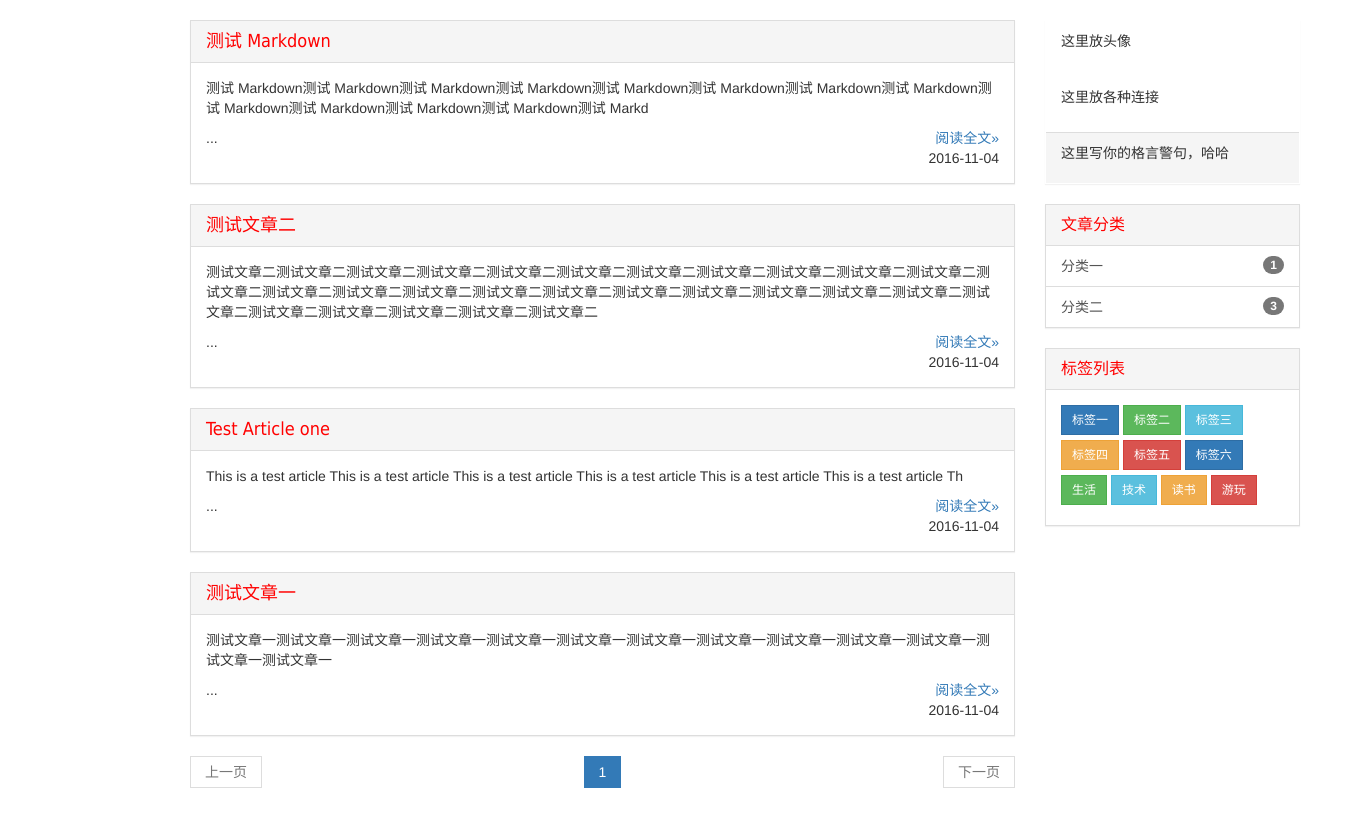
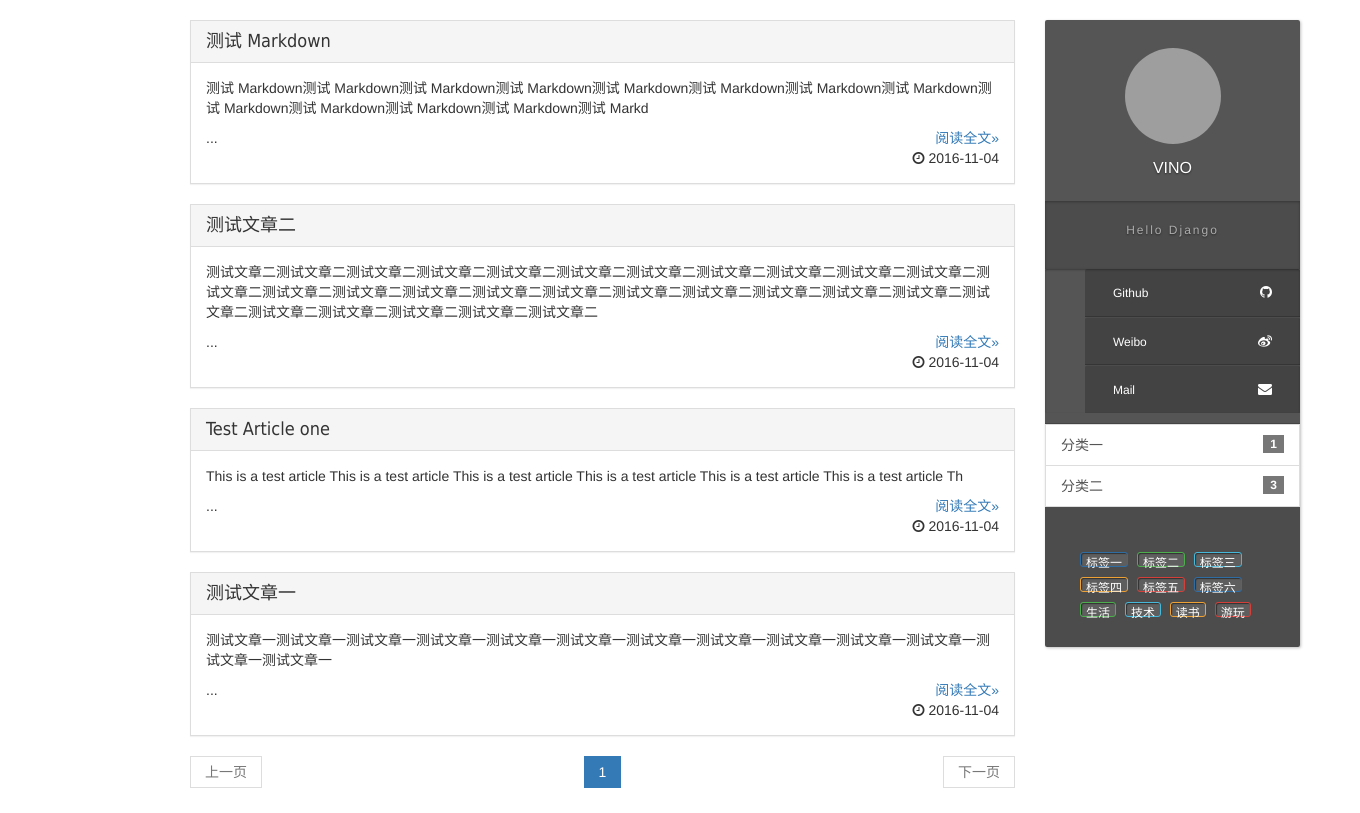
Before and after one commit to wuchangfeng/vino-django-blog, a Django app: page /blog/ in a window 1360 px wide. Shown: the part 52-865 px from the top of the page. Run offline with Django 3.2, Linux system fonts and the light colour scheme; data comes from the database, SQL or seed files in the repository; both versions use the stored data as it was after the commit; some libraries are stand-ins or nearby versions; grey boxes are pictures that could not be loaded.

Commit message:
push to github

```diff
--- a/blog/static/blog/css/blog.css
+++ b/blog/static/blog/css/blog.css
@@ -15,9 +15,7 @@ word-wrap: break-word;
 .badge{
     border-radius: 10px;
 }
-.tag{
-    margin-bottom: 5px;
-}
+
 .panel-body{
     word-wrap: break-word;
 }
--- /dev/null
+++ b/blog/static/blog/css/tools.css
@@ -0,0 +1,146 @@
+.right-card {
+    border-radius: 2px;
+    background-color: rgba(0, 0, 0, 0.7);
+    box-shadow: rgba(0, 0, 0, 0.25) 1px 1px 3px;
+}
+
+.user-icon-wrapper {
+    padding: 28px 30px 24px;
+    background-color: rgba(255, 255, 255, 0.05);
+    text-align: center;
+}
+
+.user-icon-wrapper img {
+    width: 96px;
+    height: 96px;
+    margin-bottom: 15px;
+    border-radius: 100%;
+}
+
+@keyframes rotate {
+  from {
+    transform: rotate(0deg);
+  }
+  to {
+    transform: rotate(360deg);
+  }
+}
+
+.user-icon-wrapper img:hover {
+    animation: rotate 1s linear infinite;
+}
+
+.user-icon-wrapper h2 {
+    padding: 0;
+    margin: 0;
+    font-style: normal;
+    font-weight: normal;
+    font-size: 16px;
+    text-transform: uppercase;
+    text-shadow: rgba(0, 0, 0, 0.5) 0 1px 2px;
+}
+
+.user-icon-wrapper h2 a{
+    color: white;
+    font-size: 100%;
+}
+
+.user-icon-wrapper h2 a:hover {
+    opacity: 0.7;
+}
+
+.sign {
+    padding: 20px 30px;
+    text-align: center;
+    box-shadow: rgba(0, 0, 0, 0.3) 0 1px 3px 0 inset;
+}
+
+.caterial {
+    padding: 20px 30px;
+    text-align: center;
+    box-shadow: rgba(0, 0, 0, 0.3) 0 1px 3px 0 inset;
+}
+
+.sign p {
+    text-shadow: rgba(0, 0, 0, 0.5) 0 1px 2px;
+    font-size: 12px;
+    line-height: 18px;
+    letter-spacing: 2px;
+    color: rgb(173, 173, 173);
+}
+
+.self-info {
+    list-style-type:none
+    padding: 20px;
+    background-color: rgba(255, 255, 255, 0.05);
+    border-bottom: 1px solid rgba(0, 0, 0, 0.2);
+}
+
+.self-info ul {
+    box-shadow: rgba(0, 0, 0, 0.3)  0 1px 2px 0 inset;
+    border-radius: 2px;
+}
+
+.self-info li {
+    position: relative;
+    background: rgba(0, 0, 0, 0.21);
+    height: 48px;
+    color: white;
+    border-bottom: 1px solid rgba(0, 0, 0, 0.2);
+    border-top: 1px solid rgba(255, 255 ,255,0.05);
+    border-radius: 2px 2px 0 0;
+    list-style-type:none
+}
+
+.self-info li:first-child {
+    border-top: none;
+}
+
+.self-info li:last-child {
+    border-bottom: none;
+}
+
+.self-info li a {
+    display: block;
+    padding: 0 32px 0 28px;
+    width: 160px;
+    line-height: 48px;
+    height: 48px;
+    font-size: 12px;
+    color: white;
+}
+
+.self-info li:hover {
+    background-color: rgba(0, 0, 0, 0.1);
+}
+
+.self-info li .right-icon {
+    position: absolute;
+    right: 28px;
+    top: 50%;
+    transform: translate(0, -50%);
+    display: inline-block;
+}
+
+
+
+.tags > a:hover{
+    color: rgb(220, 220, 220);
+}
+
+.tags {
+    text-align: left;
+    padding: 25px 30px 20px;
+}
+
+.tags > a {
+    font-size: 12px;
+    height: 15px;
+    line-height: 15px;
+    padding: 3px 5px;
+    margin: 0 0 10px 5px;
+    background-color: rgba(255, 255, 255, 0.1);
+    border-radius: 3px;
+    box-shadow: rgb(50, 50, 50) 1px 1px 1px inset;
+    display: inline-block;
+}
--- a/blog/templates/blog/tools.html
+++ b/blog/templates/blog/tools.html
@@ -1,20 +1,38 @@
-<div class="panel panel-pithy author">
-    <div class="panel-heading avastar">
-        <!--<img src="{{site.author.avatar}}" alt="{{site.author.name}}"/>-->
-        <p>这里放头像</p>
+<!DOCTYPE html>
+{% load staticfiles %}
+<html lang="zh-CN">
+<head>
+    <meta charset="utf-8">
+    <meta http-equiv="X-UA-Compatible" content="IE=edge">
+    <link href="{% static 'blog/css/bootstrap.min.css' %}" rel="stylesheet">
+    <link href="{% static 'blog/css/tools.css' %}" rel="stylesheet">
+    <link href="//cdn.bootcss.com/font-awesome/4.5.0/css/font-awesome.min.css"
+          rel="stylesheet">
+</head>
+
+
+<div class="right-card">
+
+    <div class="user-icon-wrapper">
+        <a><img src="http://ww3.sinaimg.cn/large/b10d1ea5jw1f95jk0irbmj20dw0dwq3h.jpg" width="96px"
+                height="96px"></a>
+        <h2><a>Vino</a></h2>
     </div>
-    <div class="panel-body">
-       <p>这里放各种连接</p>
+    <div class="sign">
+        <p>Hello Django</p>
     </div>
-    <div class="panel-footer social">
-        <p>这里写你的格言警句，哈哈</p>
+    <div class="self-info">
+        <ul>
+            <li><a href="https://github.com/wuchangfeng">Github</a><span
+                class="right-icon fa fa-github"></span></li>
+            <li><a href="https://github.com/wuchangfeng">Weibo</a><span
+                    class="right-icon fa fa-weibo"></span></li>
+            <li><a href="https://github.com/7sDream">Mail</a><span
+                    class="right-icon fa fa-envelope"></span></li>
+        </ul>
     </div>
-</div>
-<!--分类目录-->
-<div class="panel panel-default">
-    <div class="panel-heading">
-        <h3 class="panel-title">文章分类</h3>
-    </div>
+
+    <div class="category">
     {% if categories %}
         <ul class="list-group">
             {% if null_count > 0 %}
@@ -30,23 +48,16 @@
                 </a>
             {% endfor %}
         </ul>
-    {% else %}
-        <div class="panel-body">没有分类！</div>
     {% endif %}
 </div>
 
-<!--文章标签显示-->
-<div class="panel panel-default">
-    <div class="panel-heading">
-        <h3 class="panel-title">标签列表</h3>
-    </div>
-    <div class="panel-body">
+    <div class="tags">
         {% if tags %}
             {% for tag in tags %}
                 <a href="{% url 'blog:tag' tag.pk %}" class="btn btn-default btn-sm tag" role="button">{{ tag }}</a>
             {% endfor %}
-        {% else %}
-            没有标签！
         {% endif %}
     </div>
+
 </div>
+</html>
--- a/mysite/settings.py
+++ b/mysite/settings.py
@@ -77,6 +77,8 @@ TEMPLATES = [
 WSGI_APPLICATION = 'mysite.wsgi.application'
 
 
+# Database
+# https://docs.djangoproject.com/en/1.8/ref/settings/#databases
 
 DATABASES = {
     'default': {
@@ -113,7 +115,7 @@ STATIC_ROOT = os.path.join(BASE_DIR, 'static')
 
 # web templates setting
 SITE_NAME = 'Vino'
-SITE_MASTER = 'woodcoding'
+SITE_MASTER = 'yeah'
 SITE_SIGNATURE = '相信爱笑的人运气不会太差！'
 SITE_PAGINATE_NUM = 10
 DUOSHUO_SHORT_NAME = 'allencode'
```
Also changed, not shown: other parts of blog/static/blog/css/blog.css (+0 -37 lines), mysite.sqlite3.
